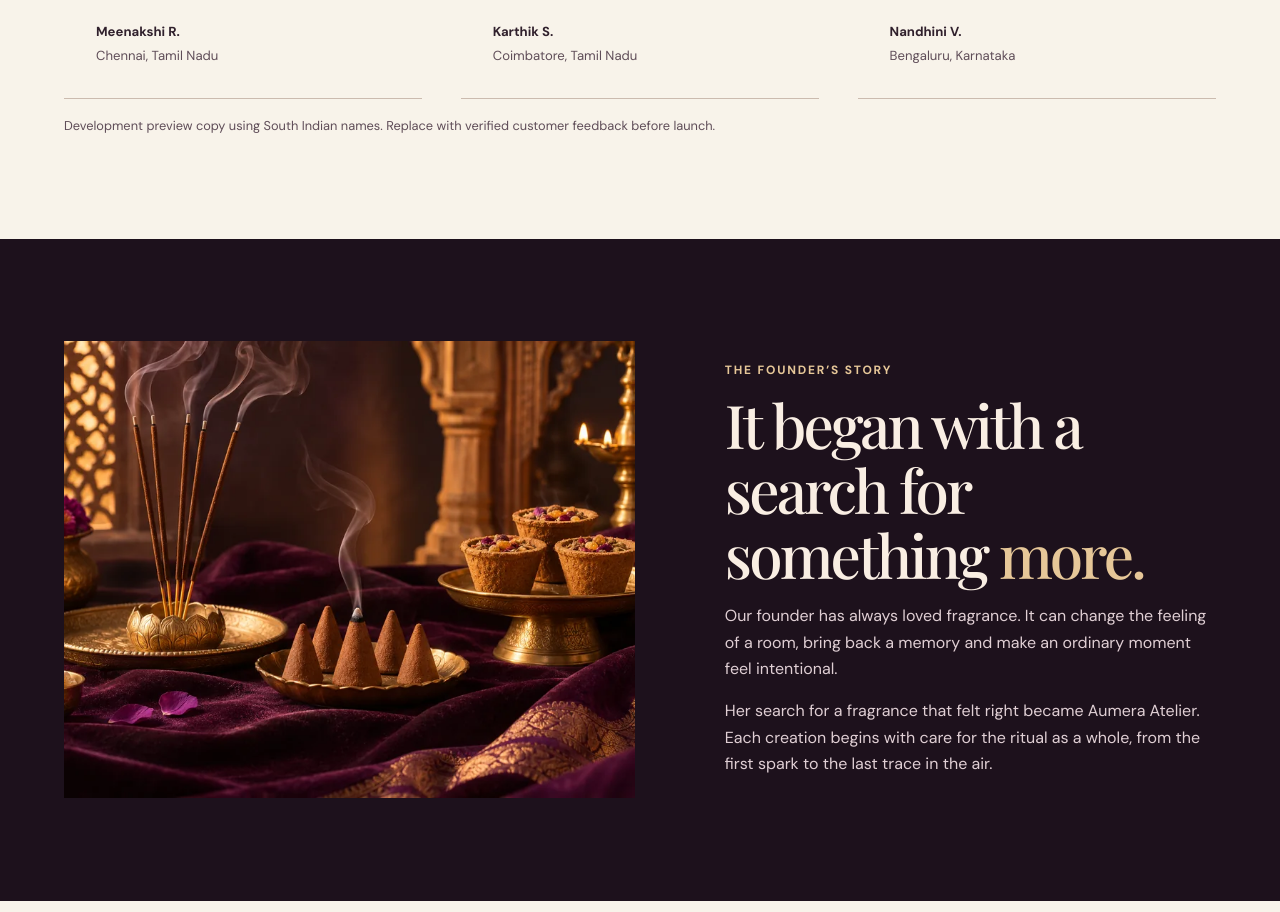
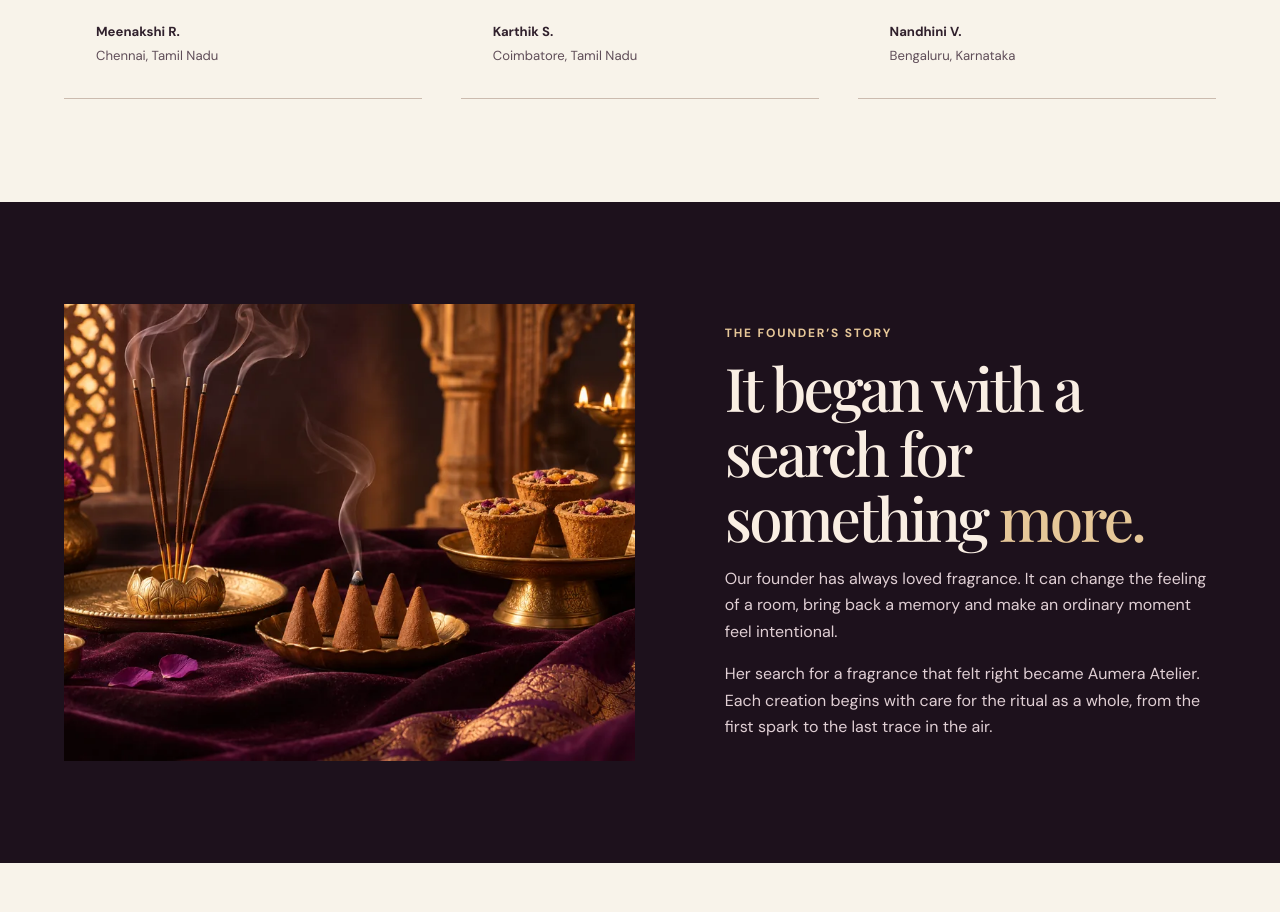
Before and after one commit to kptamilselvam18/aumera-atelier-development, a plain HTML site: page index.html in a window 1280 px wide. Shown: the part 3114-4026 px from the top of the page. Drawn offline with Linux system fonts and the light colour scheme.

Commit message:
Hide review preview disclaimer

```diff
--- a/index.html
+++ b/index.html
@@ -123,7 +123,6 @@
           <figure class="review"><div class="review-stars" aria-label="Five out of five stars">★★★★★</div><blockquote>“Temple Bloom reminds me of jasmine in my paati’s courtyard. It feels familiar, but presented with such care.”</blockquote><figcaption><strong>Karthik S.</strong><span>Coimbatore, Tamil Nadu</span></figcaption></figure>
           <figure class="review"><div class="review-stars" aria-label="Five out of five stars">★★★★★</div><blockquote>“The cones burn evenly and leave the room softly perfumed. Moonlit Sandal is now my favourite for weekends.”</blockquote><figcaption><strong>Nandhini V.</strong><span>Bengaluru, Karnataka</span></figcaption></figure>
         </div>
-        <p class="review-note">Development preview copy using South Indian names. Replace with verified customer feedback before launch.</p>
       </div>
     </section>
 
```
